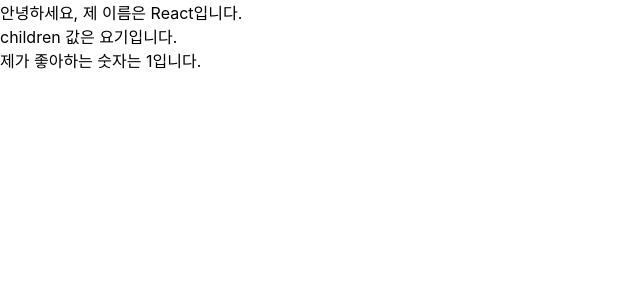
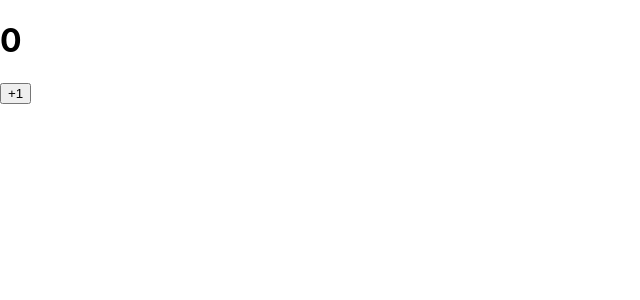
Before and after one commit to zelkovaria/react-study, a React (Create React App) app: page / in a window 1280 px wide. Shown: the top 300 px of the page, without its empty margins (0-640 px from the left). Built offline with nearby package versions, Linux system fonts and the light colour scheme.

Commit message:
3.4.1 클래스형 컴포넌트의 state

```diff
--- a/src/App.js
+++ b/src/App.js
@@ -1,12 +1,8 @@
 import "../src/App.css";
-import MyComponent from "./MyComponent";
+import Counter from "./Counter";
 
 const App = () => {
-  return (
-    <MyComponent name="React" favoriteNumber={1}>
-      요기
-    </MyComponent>
-  );
+  return <Counter />;
 };
 
 export default App;
--- /dev/null
+++ b/src/Counter.js
@@ -0,0 +1,27 @@
+import { Component } from "react";
+
+class Counter extends Component {
+  constructor(props) {
+    super(props);
+    this.state = {
+      number: 0,
+    };
+  }
+  render() {
+    const { number } = this.state;
+    return (
+      <div>
+        <h1>{number}</h1>
+        <button
+          onClick={() => {
+            this.setState({ number: number + 1 });
+          }}
+        >
+          +1
+        </button>
+      </div>
+    );
+  }
+}
+
+export default Counter;
```
